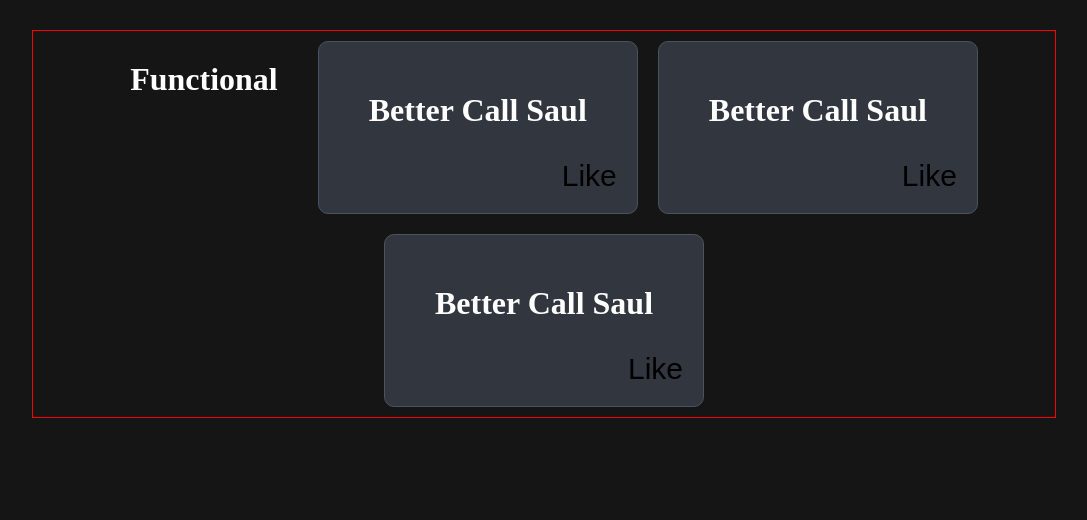
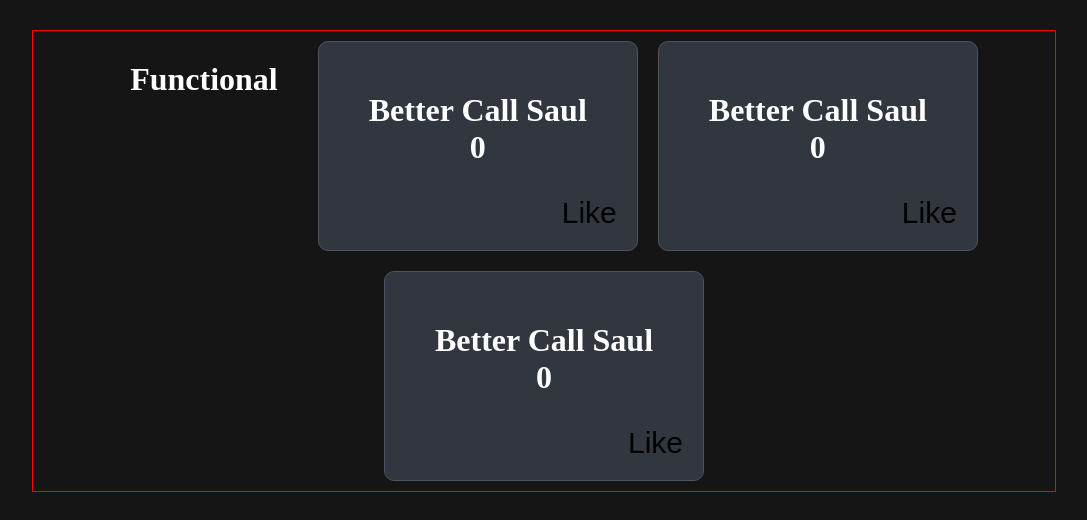
Before and after one commit to MarcoPolo1254r/JS-Mastery-React-Movie-app, a React (Vite) app: page / in a window 1280 px wide. Shown: the top 520 px of the page, without its empty margins (96-1183 px from the left). Built offline with nearby package versions, Linux system fonts and the light colour scheme.

Commit message:
Adding userEffect deps to handle events

```diff
--- a/src/App.jsx
+++ b/src/App.jsx
@@ -6,12 +6,12 @@
   const [hasLiked, setHasLiked] = useState(false);
 
   useEffect(() => {
-    console.log(`${title} has been liked: ${hasLiked}`)
-  })
+    console.log(`${title} has been liked: ${!hasLiked}`);
+  },[hasLiked]);
 
   return (
-    <div className="card" onClick={()=>setCount((prevState) => prevState + 1)}>
-      <h1> {title} </h1>
+    <div className="card" onClick={()=> setCount((prevState) => prevState + 1)}>
+      <h1> {title} <br /> {count} </h1>
       <button onClick={() => setHasLiked(!hasLiked)}>
         {hasLiked ? 'Liked' : "Like"}
       </button>
```
